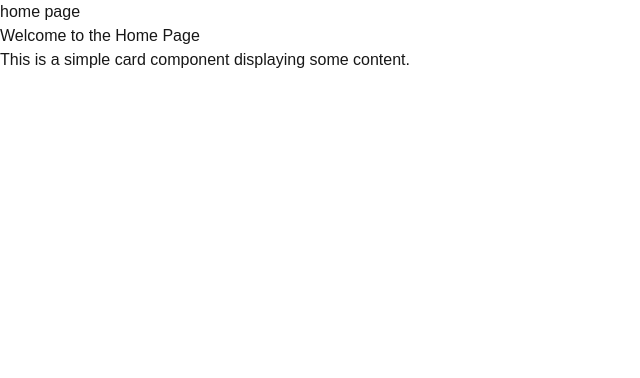
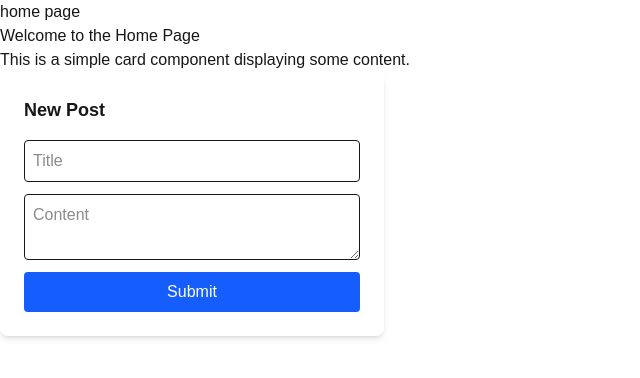
Before and after one commit to pitzee/alx-project-0x02-setup, a Next.js app in the folder alx-project-0x02/: page /home in a window 1280 px wide. Shown: the top 378 px of the page, without its empty margins (0-640 px from the left). Built offline with nearby package versions, Linux system fonts and the light colour scheme.

Commit message:
Implement a Modal Component

```diff
--- /dev/null
+++ b/alx-project-0x02/components/common/PostModal.tsx
@@ -0,0 +1,34 @@
+import React, { useState } from "react";
+
+const PostModal = () => {
+  const [title, setTitle] = useState("");
+  const [content, setContent] = useState("");
+  return (
+    <div className="p-6 bg-white rounded-lg shadow-md w-96">
+      <h2 className="text-lg font-semibold mb-4">New Post</h2>
+      <form className="flex flex-col gap-3">
+        <input
+          type="text"
+          placeholder="Title"
+          className="border p-2 rounded"
+          value={title}
+          onChange={(e) => setTitle(e.target.value)}
+        />
+        <textarea
+          placeholder="Content"
+          className="border p-2 rounded"
+          value={content}
+          onChange={(e) => setContent(e.target.value)}
+        />
+        <button
+          type="submit"
+          className="px-4 py-2 bg-blue-600 text-white rounded"
+        >
+          Submit
+        </button>
+      </form>
+    </div>
+  );
+};
+
+export default PostModal;
--- a/alx-project-0x02/pages/home.tsx
+++ b/alx-project-0x02/pages/home.tsx
@@ -1,4 +1,5 @@
 import Card from "@/components/common/Card";
+import PostModal from "@/components/common/PostModal";
 import React from "react";
 
 const home = () => {
@@ -9,6 +10,7 @@ const home = () => {
         title="Welcome to the Home Page"
         content="This is a simple card component displaying some content."
       />
+      <PostModal />
     </div>
   );
 };
```
